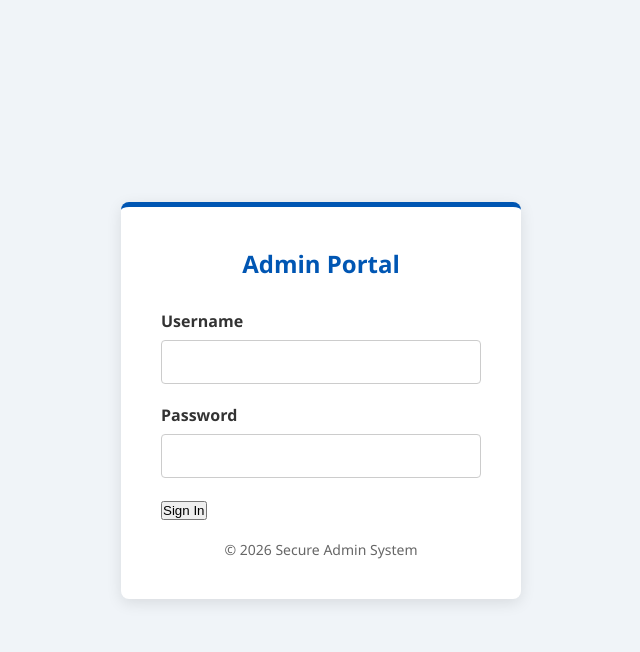
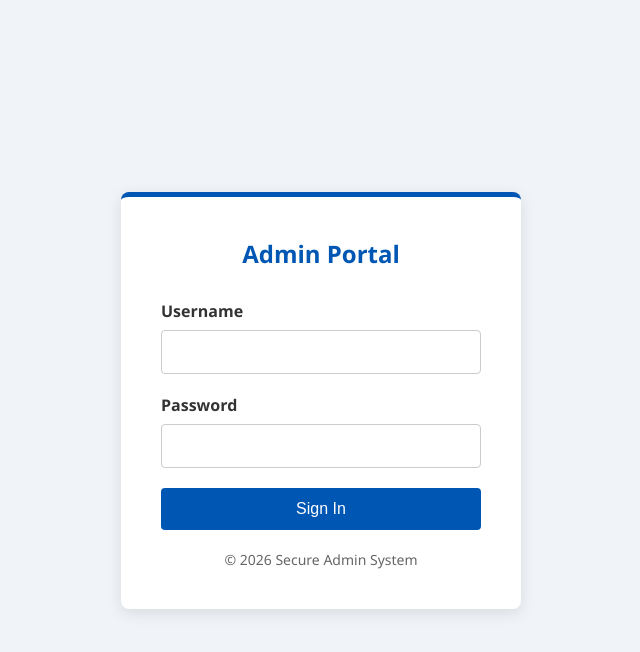
Before and after one commit to BIGUDOM/chase2, a Flask app: page /admin/login in a window 1280 px wide. Shown: the top 652 px of the page, without its empty margins (319-959 px from the left). Run offline with Flask 3, Linux system fonts and the light colour scheme.

Commit message:
Update admin_login.html

```diff
--- a/templates/admin_login.html
+++ b/templates/admin_login.html
@@ -238,7 +238,7 @@
                 <input type="password" id="password" name="password" required autocomplete="current-password">
             </div>
 
-            <button type="submit" class="mobilebtn">Sign In</button>
+            <button type="submit" class="btn-login" id='mobilebtn' >Sign In</button>
         </form>
         <div class="footer-text">
             &copy; {{ year }} Secure Admin System
@@ -247,4 +247,5 @@
     <script src="/static/js/admin_login.js"></script>
 
 </body>
+
 </html>
```
